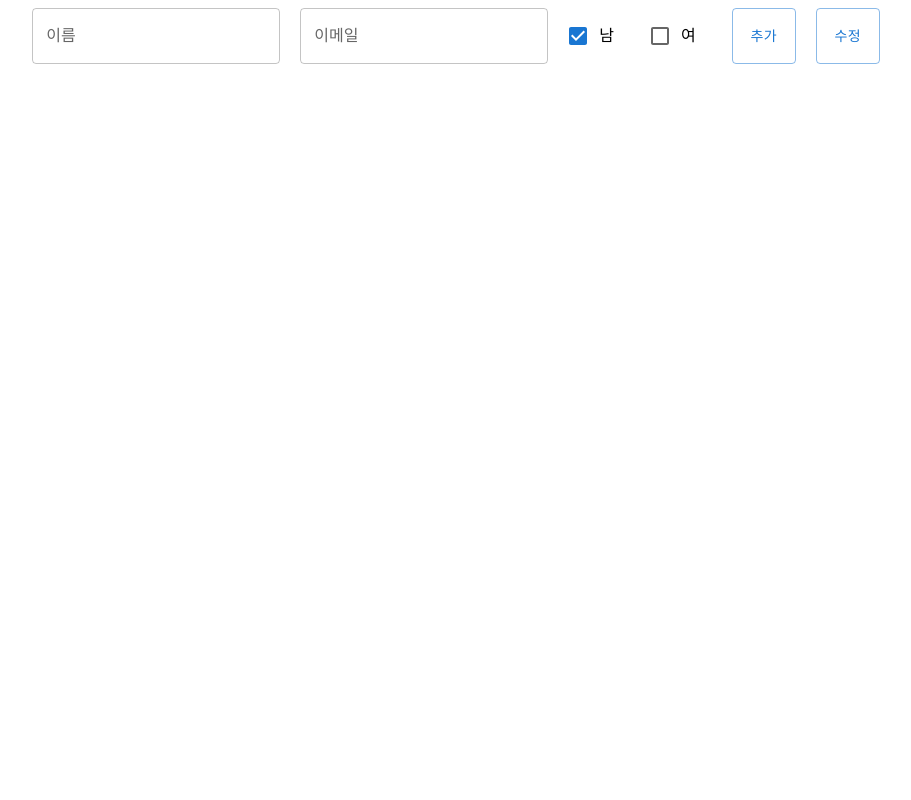
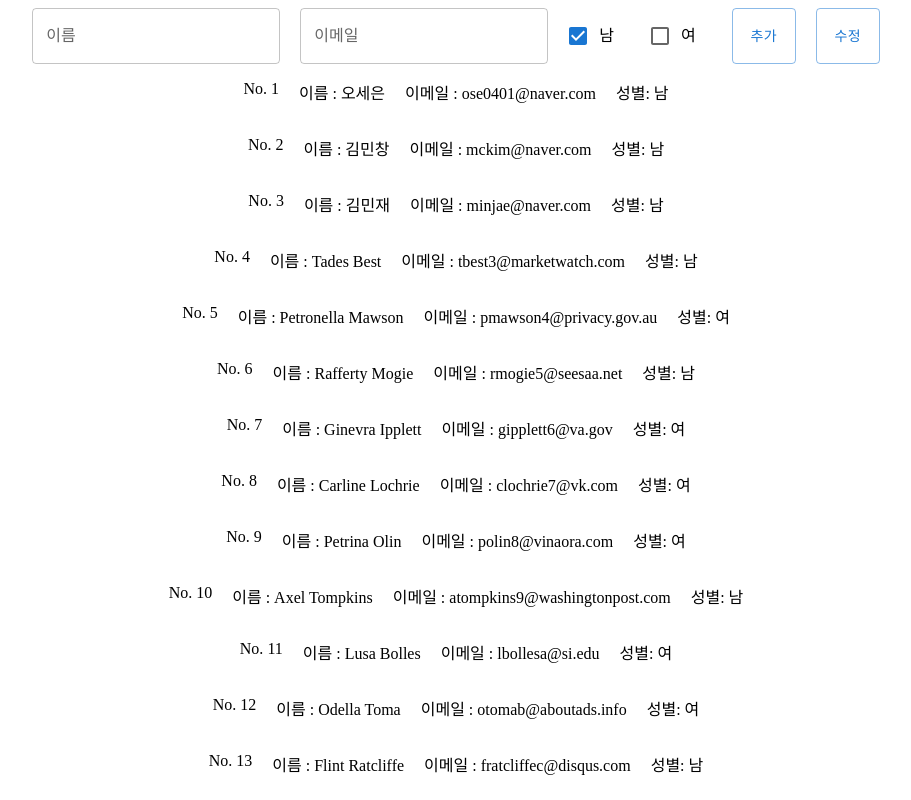
Before and after one commit to FiveBirdSilver/withoutCRA, a React app: page / in a window 1280 px wide. Shown: the top 800 px of the page, without its empty margins (184-1095 px from the left). Built offline with nearby package versions, Linux system fonts and the light colour scheme; data requests are answered from the project's data file.

Commit message:
무한 스크롤 구현 완료

```diff
--- a/db.json
+++ b/db.json
@@ -8,15 +8,15 @@
     },
     {
       "id": 2,
-      "name": "Jordanna Hellwig",
-      "email": "jhellwig1@trellian.com",
-      "gender": "Genderqueer"
+      "name": "김민창",
+      "email": "mckim@naver.com",
+      "gender": "Male"
     },
     {
       "id": 3,
-      "name": "Cacilie Freiburger",
-      "email": "cfreiburger2@msn.com",
-      "gender": "Female"
+      "name": "김민재",
+      "email": "minjae@naver.com",
+      "gender": "Male"
     },
     {
       "id": 4,
@@ -689,6 +689,12 @@
       "email": "tpdms0401@gmail.com",
       "gender": "Female",
       "id": 115
+    },
+    {
+      "name": "민창킴",
+      "email": "kkim@naver.com",
+      "gender": "Male",
+      "id": 116
     }
   ]
 }
--- a/src/apis/index.tsx
+++ b/src/apis/index.tsx
@@ -13,8 +13,9 @@ const getData = async () => {
 };
 
 // 리스트 무한 스크롤
-const getInfinitData = async (num: number) => {
-  const result = await axios(`http://localhost:8080/data?_page=${num}&_limit=20`);
+const getInfinitData = async (page: number) => {
+  const limit = 20;
+  const result = await axios(`http://localhost:8080/data?_page=${page}&_limit=${limit}`);
   if (result.status === 200) return result.data;
 };
 
@@ -30,7 +31,7 @@ const setData = async (data: Props) => {
 
 // 리스트 수정
 const editData = async (data: Props) => {
-  const result = await axios.patch("http://localhost:8080/data/1", data, {
+  const result = await axios.patch("http://localhost:8080/data/3", data, {
     headers: {
       "Content-type": "application/json; charset=UTF-8",
     },
--- a/src/app.tsx
+++ b/src/app.tsx
@@ -7,7 +7,7 @@ import Checkbox from "@mui/material/Checkbox";
 import TextField from "@mui/material/TextField";
 import Button from "@mui/material/Button";
 
-import { editData, getData, getInfinitData, setData } from "./apis";
+import { editData, getInfinitData, setData } from "./apis";
 
 function App() {
   const queryClient = useQueryClient();
@@ -23,16 +23,21 @@ function App() {
     gender: gender,
   };
 
-  // const infos = useQuery(["info"], getData, {
-  //   refetchOnWindowFocus: true,
-  //   refetchIntervalInBackground: true,
-  // });
-
-  const { data, fetchNextPage } = useInfiniteQuery(["info"], ({ pageParam = 0 }) => getInfinitData(pageParam), {
+  const { data, fetchNextPage } = useInfiniteQuery(
+    ["info"],
+    async ({ pageParam = 1 }) => {
+      const res = await getInfinitData(pageParam);
+      return {
+        list: res,
+        page: pageParam,
+      };
+    },
+    {
       getNextPageParam: (lastPage) => {
-      return lastPage.page + 1;
+        return lastPage?.page + 1;
       },
-  });
+    }
+  );
 
   useEffect(() => {
     if (inView) fetchNextPage();
@@ -40,7 +45,7 @@ function App() {
 
   // 정보 추가
   const addInfo = useMutation(setData, {
-    onError: (data: any, error, variables) => {
+    onError: (data, error, variables) => {
       alert("잠시 후 다시 시도해주세요.");
     },
     onSuccess: (data, variables) => {
@@ -116,7 +121,10 @@ function App() {
         </Button>
       </div>
       <div style={{ display: "flex", flexDirection: "column" }}>
-        {data?.pages[0].map((v: any) => (
+        {data?.pages
+          .map((page) => page.list)
+          .flat()
+          .map((v: any, index) => (
             <div style={{ display: "flex", gap: "20px", alignContent: "center", justifyContent: "center" }} key={v.id}>
               <p>No. {v.id}</p>
               <p>이름 : {v.name}</p>
```
Lines whose indentation alone changed are shown as unchanged.
